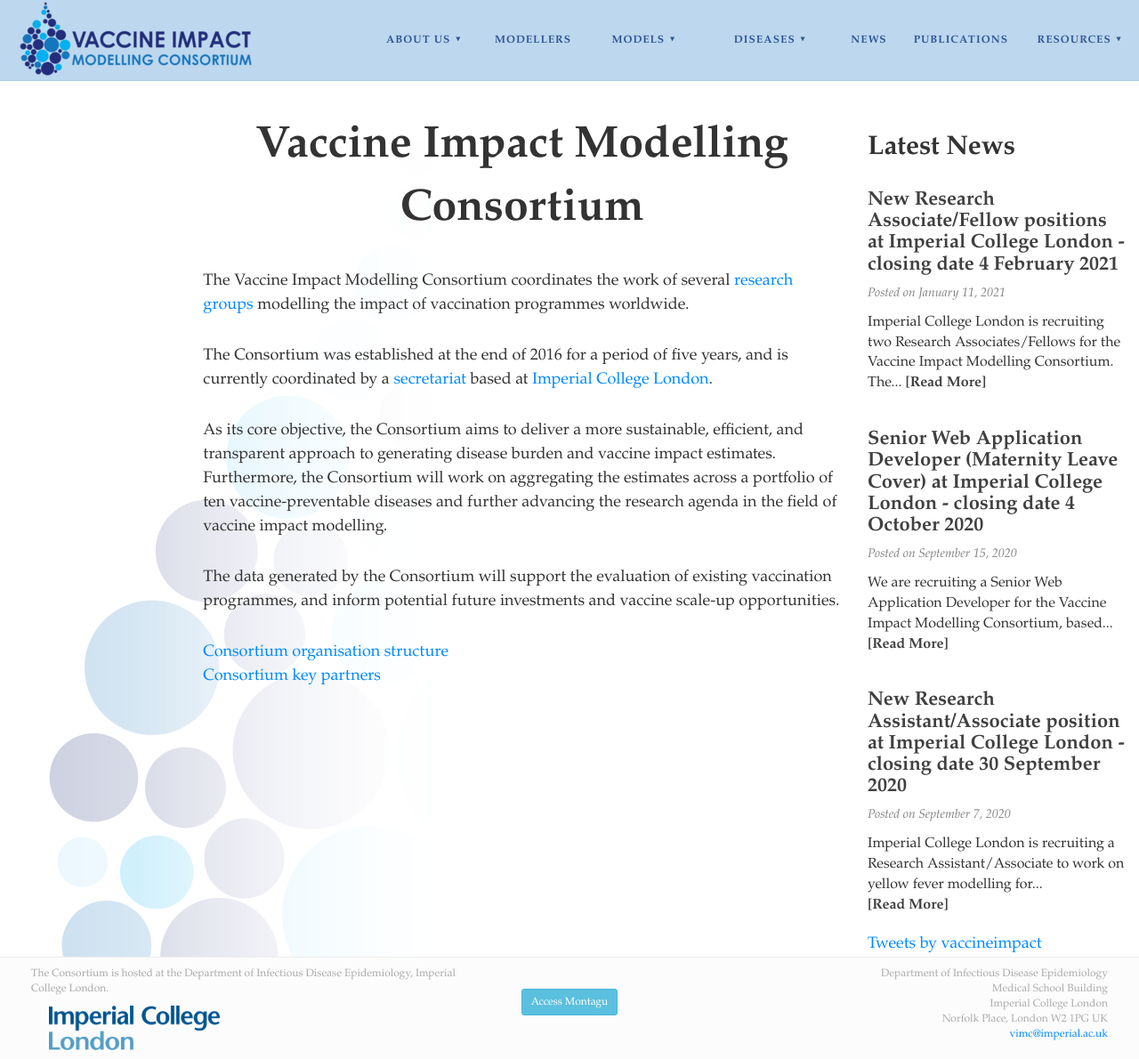
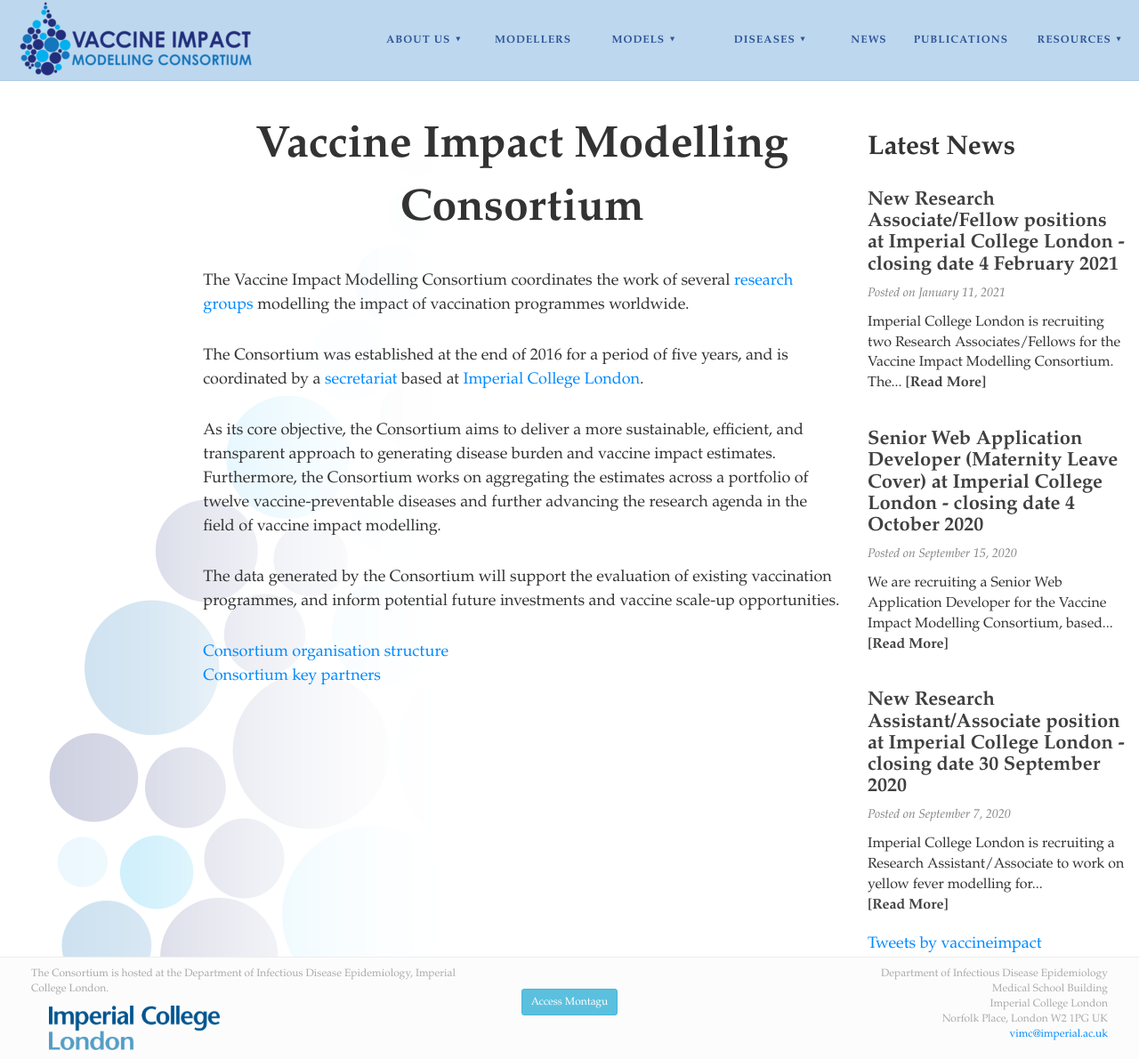
Before and after one commit to vimchub/vaccineimpact, a Jekyll site: the page built from index.md, in a window 1280 px wide and 1190 px high. Shown: the whole window at 89% size. Built offline with Jekyll 4.4.1, drawn with Linux system fonts in a browser that asks for light colours; nearby versions of some CDN libraries; comment, search, counter and statistics services are not loaded.

Commit message:
changes 10 to 12 and a few other tweaks

```diff
--- a/index.md
+++ b/index.md
@@ -6,9 +6,9 @@
 
 The Vaccine Impact Modelling Consortium coordinates the work of several [research groups](/modellers) modelling the impact of vaccination programmes worldwide.
 
-The Consortium was established at the end of 2016 for a period of five years, and is currently coordinated by a [secretariat](/secretariat) based at [Imperial College London](http://www.imperial.ac.uk/).
+The Consortium was established at the end of 2016 for a period of five years, and is coordinated by a [secretariat](/secretariat) based at [Imperial College London](http://www.imperial.ac.uk/).
 
-As its core objective, the Consortium aims to deliver a more sustainable, efficient, and transparent approach to generating disease burden and vaccine impact estimates. Furthermore, the Consortium will work on aggregating the estimates across a portfolio of ten vaccine-preventable diseases and further advancing the research agenda in the field of vaccine impact modelling.
+As its core objective, the Consortium aims to deliver a more sustainable, efficient, and transparent approach to generating disease burden and vaccine impact estimates. Furthermore, the Consortium works on aggregating the estimates across a portfolio of twelve vaccine-preventable diseases and further advancing the research agenda in the field of vaccine impact modelling.
 
 The data generated by the Consortium will support the evaluation of existing vaccination programmes, and inform potential future investments and vaccine scale-up opportunities.
 
```
